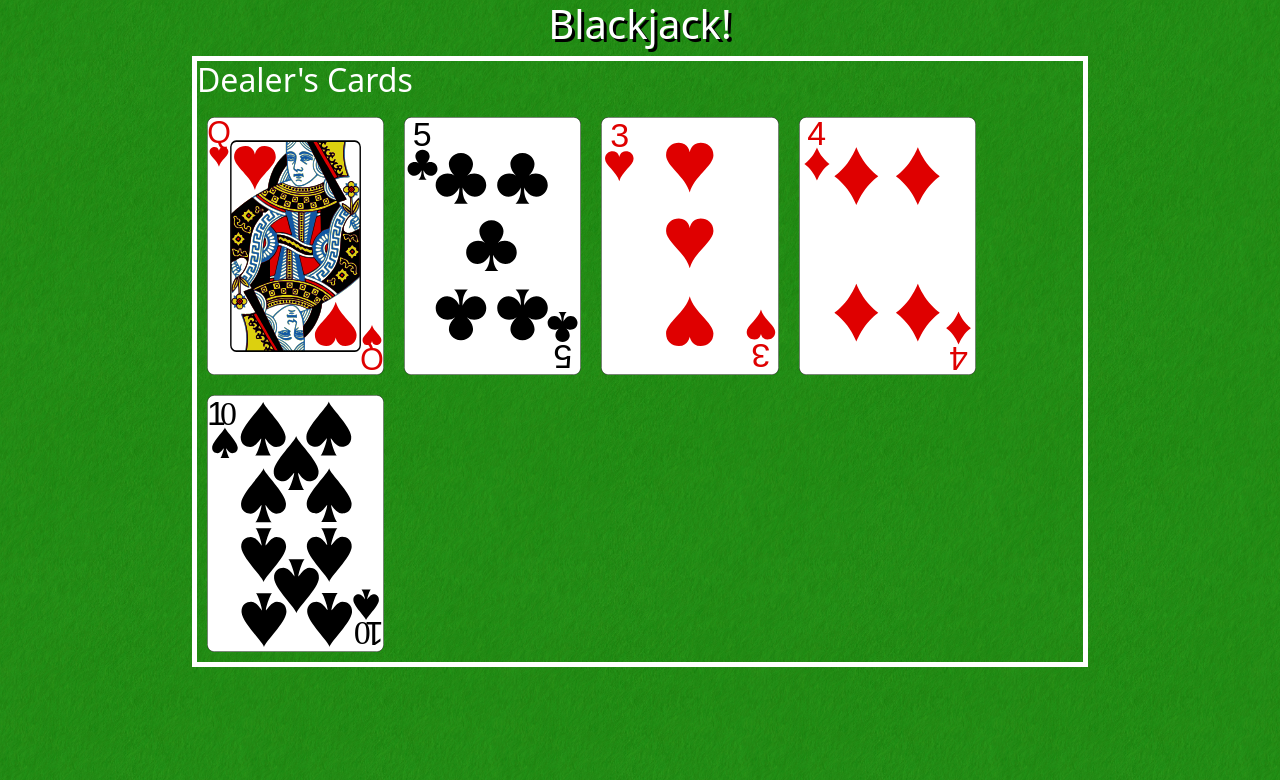
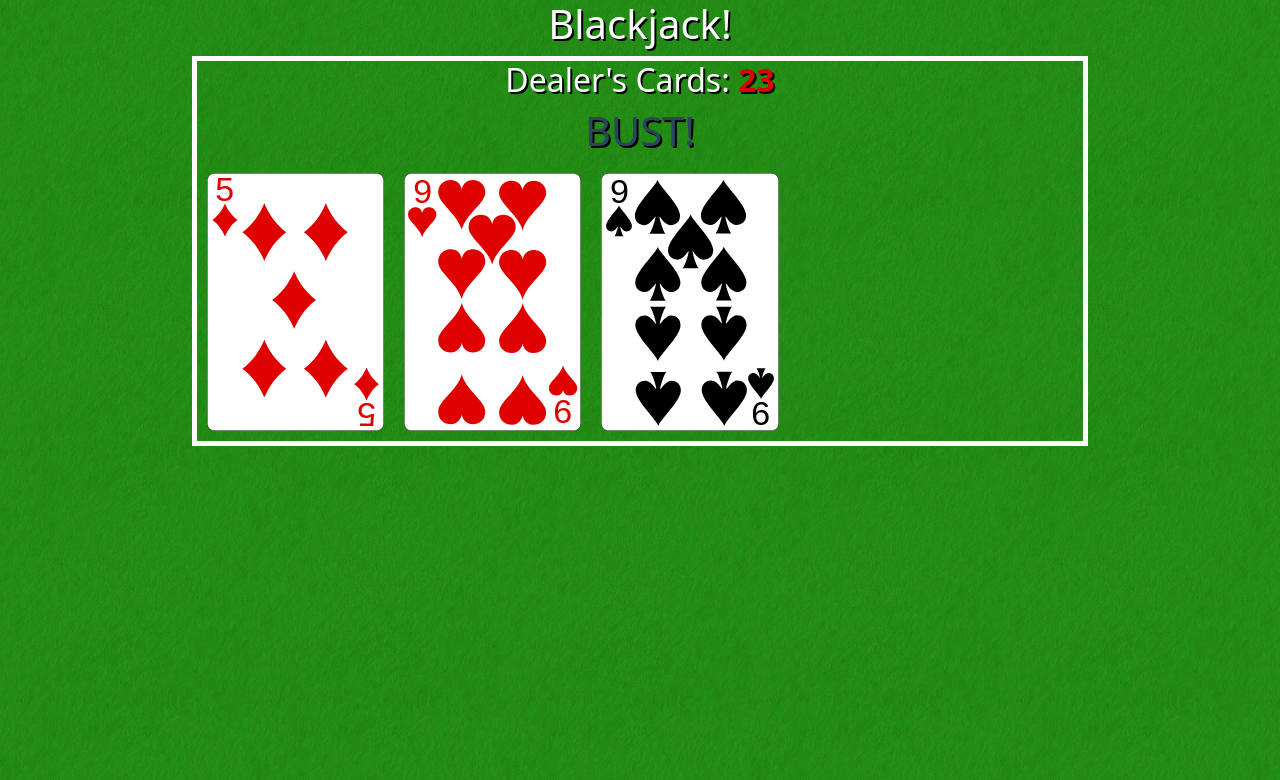
Before and after one commit to adlingtb/Blackjack, a plain HTML site: page index.html in a window 1280 px wide. Drawn offline with Linux system fonts and the light colour scheme.

Commit message:
Dealer finished

```diff
--- a/css/site.css
+++ b/css/site.css
@@ -6,9 +6,24 @@ body{
 h1{
     color: #ffffff;
     text-align: center;
-    text-shadow: 3px 3px #000000;
+    text-shadow: 2px 2px #000000;
+}
+h2{
+    color: #ffffff;
+    text-align: center;
+    text-shadow: 2px 2px #000000;
+}
+#dealerTotal{
+    color: #df0000;
 }
 
+#dealerBlackjackBanner{
+    color: #87cefa;
+}
+
+#dealerBustBanner{
+    color: #29475e;
+}
 .dealerBox{
     border: 5px solid #ffffff;
     margin: auto;
--- a/index.html
+++ b/index.html
@@ -12,10 +12,12 @@
 <body onload="newGame()">
 <h1>Blackjack!</h1>
 <div class="dealerBox">
-    <h2 class="text-white">Dealer's Cards</h2>
-    <div class="dealerCards" id="dealerCards">
+    <h2>Dealer's Cards: <strong id="dealerTotal"></strong></h2>
+    <h1 style="display: none" id="dealerBlackjackBanner">BLACKJACK!</h1>
+    <h1 style="display: none" id="dealerBustBanner">BUST!</h1>
+    <div class="dealerCards" id="dealerCards"></div>
 
-    </div>
+
 </div>
 
 
--- a/js/blackjack.js
+++ b/js/blackjack.js
@@ -1,4 +1,5 @@
 let Cards = [];
+let dealerTotal = 0;
 
 function Card(val, img, isAce) {
     this.val = val;
@@ -12,28 +13,35 @@ function Card(val, img, isAce) {
 
 function newGame(){
     createObj();
+    while(dealerTotal < 17){
+        dealDealer();
+    }
+    if(dealerTotal === 21){
+        document.getElementById("dealerBlackjackBanner").style.display = 'block'
+        console.log("blackjack")
+    }
+    if(dealerTotal >21){
+        document.getElementById("dealerBustBanner").style.display = 'block'
+        console.log("bust")
+    }
+
+
+
+}
+
+function dealDealer(){
     let pick = Math.floor(Math.random() * Cards.length);
     console.log("pick", pick);
     dealCardDealer(Cards[pick].img);
-    pick = Math.floor(Math.random() * Cards.length);
-    console.log("pick", pick);
-    dealCardDealer(Cards[pick].img);
-    pick = Math.floor(Math.random() * Cards.length);
-    console.log("pick", pick);
-    dealCardDealer(Cards[pick].img);
-    pick = Math.floor(Math.random() * Cards.length);
-    console.log("pick", pick);
-    dealCardDealer(Cards[pick].img);
-    pick = Math.floor(Math.random() * Cards.length);
-    console.log("pick", pick);
-    dealCardDealer(Cards[pick].img);
+    dealerTotal += Cards[pick].val;
+    document.getElementById("dealerTotal").innerText = dealerTotal;
 }
 
 function dealCardDealer(img){
-    let elem = document.createElement("img");
-    elem.setAttribute("src", img);
-    elem.setAttribute("width", "20%");
-    elem.setAttribute("style", "margin: 10px");
+    let el = document.createElement("img");
+    el.setAttribute("src", img);
+    el.setAttribute("width", "20%");
+    el.setAttribute("style", "margin: 10px");
 
-    document.getElementById("dealerCards").appendChild(elem);
+    document.getElementById("dealerCards").appendChild(el);
 }
```
